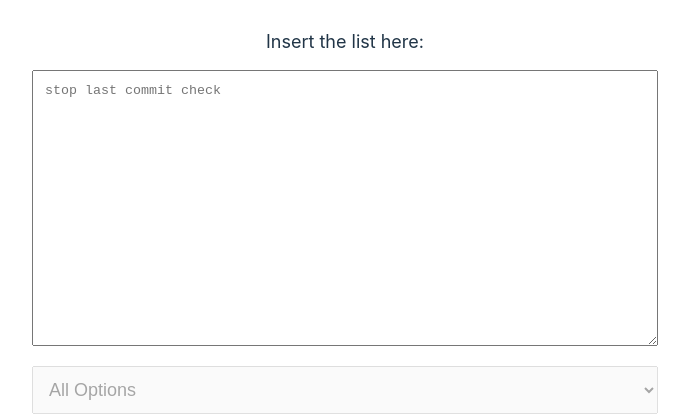
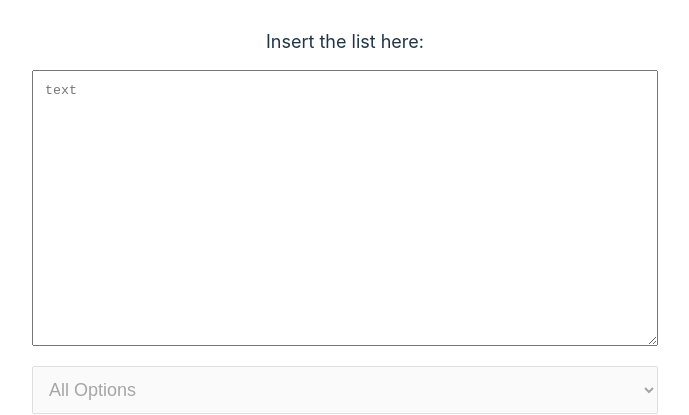
Before and after one commit to KlingerMatheus/figure-list, a React (Vite) app: page / in a window 1280 px wide. Shown: the part 125-540 px from the top of the page, without its empty margins (295-984 px from the left). Built offline with nearby package versions, Linux system fonts and the light colour scheme.

Commit message:
Update App.jsx

```diff
--- a/src/App.jsx
+++ b/src/App.jsx
@@ -13,7 +13,7 @@ function App() {
           type="textarea"
           onChange={(e) => setStickers(e.target.value)}
           id="textInput"
-          placeholder="stop last commit check"
+          placeholder="text"
         />
       </div>
       <Result value={stickers} />
```
